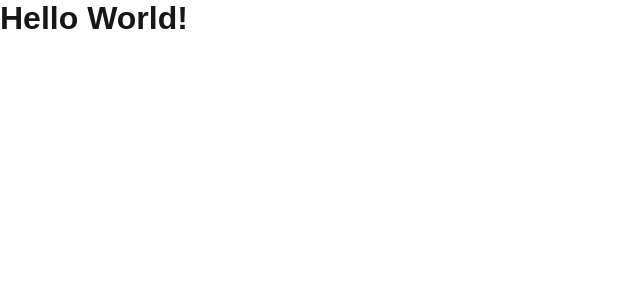
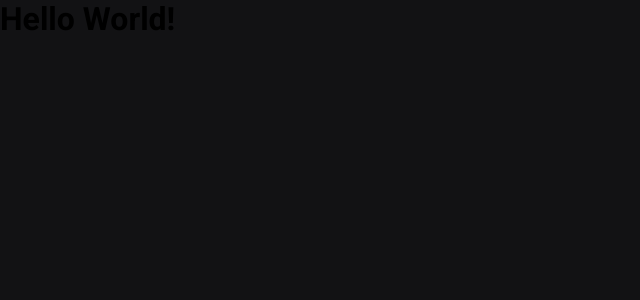
Before and after one commit to osvaldokalvaitir/reactjs-accessibility, a Next.js app: page / in a window 1280 px wide. Shown: the top 300 px of the page, without its empty margins (0-640 px from the left). Built offline with nearby package versions, Linux system fonts and the light colour scheme.

Commit message:
Estilos globais

```diff
--- a/src/styles/globals.css
+++ b/src/styles/globals.css
@@ -1,42 +1,14 @@
-:root {
-  --background: #ffffff;
-  --foreground: #171717;
+* {
+  margin: 0;
+  padding: 0;
+  border: none;
+  box-sizing: border-box;
 }
 
-@media (prefers-color-scheme: dark) {
-  :root {
-    --background: #0a0a0a;
-    --foreground: #ededed;
-  }
-}
-
-html,
-body {
-  max-width: 100vw;
-  overflow-x: hidden;
+body, input, button, textarea, select {
+  font-family: Roboto, sans-serif;
 }
 
 body {
-  color: var(--foreground);
-  background: var(--background);
-  font-family: Arial, Helvetica, sans-serif;
-  -webkit-font-smoothing: antialiased;
-  -moz-osx-font-smoothing: grayscale;
+  background-color: #121214;
 }
-
-* {
-  box-sizing: border-box;
-  padding: 0;
-  margin: 0;
-}
-
-a {
-  color: inherit;
-  text-decoration: none;
-}
-
-@media (prefers-color-scheme: dark) {
-  html {
-    color-scheme: dark;
-  }
-}
```
